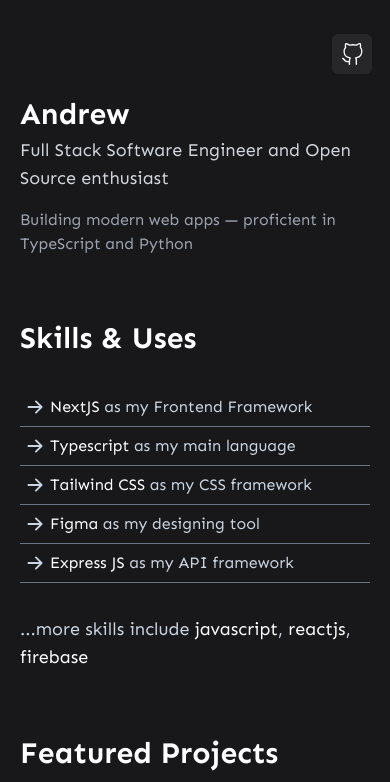
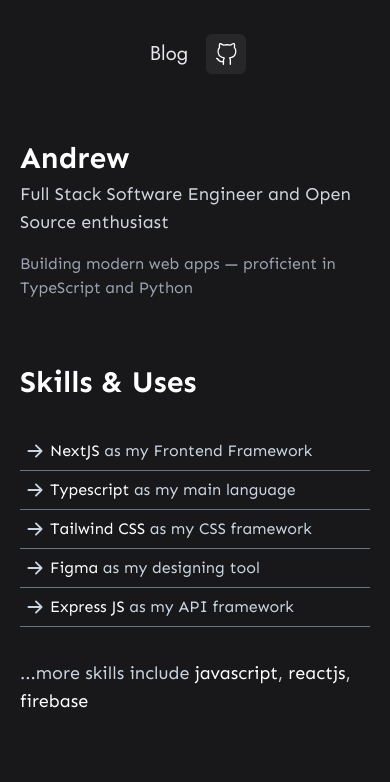
Before and after one commit to ajhenry/website, a Next.js app: page / in a window 390 px wide. Shown: the top 782 px of the page. Built offline with nearby package versions, Linux system fonts and the light colour scheme.

Commit message:
feat: Add card img and blog link

```diff
--- a/components/Sections/Contact.section.tsx
+++ b/components/Sections/Contact.section.tsx
@@ -13,7 +13,7 @@
         <Icon icon={<AiOutlineGithub />} url="https://github.com/ajhenry" />
 
 
-        <Icon icon={<MdEmail />} url="mailto:andrew@andrewh.xyz" />
+        <Icon icon={<MdEmail />} url="mailto:andrew@ajhenry.dev" />
       </div>
     </div>
   );
--- a/components/Sections/Header.section.tsx
+++ b/components/Sections/Header.section.tsx
@@ -2,8 +2,6 @@
 import { FC } from "react";
 import type { linkProps } from "../../@types/prop.types";
 import { VscGithubAlt } from "../Misc/Icons.collection";
-
-
 
 const TextLink: FC<linkProps> = ({ text, url }) => {
   return (
@@ -17,10 +15,9 @@
 };
 
 const Header: FC = () => {
-
   return (
     <header
-      className={`sm:flex sm:flex-row sm:items-center sm:justify-between py-8 font-jost`}
+      className={`py-8 font-jost sm:flex sm:flex-row sm:items-center sm:justify-between`}
     >
       <p className="hidden sm:flex sm:flex-row sm:gap-x-4">
         <TextLink text="Home" url="#" />
@@ -29,9 +26,11 @@
         <TextLink text="Contact" url="#contact" />
       </p>
 
+      <div className="flex items-center justify-center sm:gap-x-4">
+        <TextLink text="Blog" url="https://blog.ajhenry.dev" />
         <Link href="https://github.com/ajhenry" passHref>
           <a
-          className="float-right p-2 mr-2 text-2xl text-white border-2 rounded-lg sm:mr-0 sm:float-none border-zinc-900 bg-zinc-800 hover:border-white"
+            className="float-right p-2 mr-2 text-2xl text-white border-2 rounded-lg border-zinc-900 bg-zinc-800 hover:border-white sm:float-none sm:mr-0"
             target="_blank"
             rel="noopener noreferrer"
             aria-label="github-repo"
@@ -39,6 +38,7 @@
             <VscGithubAlt />
           </a>
         </Link>
+      </div >
     </header>
   );
 };
--- a/pages/_app.tsx
+++ b/pages/_app.tsx
@@ -23,20 +23,20 @@
                 `}
       </Script>
       <NextSeo
-        title="Andrew | Full Stack Dev"
-        titleTemplate="Andrew | Full Stack Dev"
-        defaultTitle="Andrew | Full Stack Dev"
+        title="Andrew — Full Stack Dev"
+        titleTemplate="Andrew — Full Stack Dev"
+        defaultTitle="Andrew — Full Stack Dev"
         description="Hey! I'm Andrew, A Full Stack Developer!"
         openGraph={{
-          url: "https://www.andrewh.xyz/",
-          title: "Andrew | Full Stack Developer",
+          url: "https://www.ajhenry.dev/",
+          title: "Andrew — Full Stack Developer",
           description: "Hey! I'm Andrew, A Full Stack Developer!",
           images: [
             {
               url: "https://res.cloudinary.com/ddum5vpp3/image/upload/v1643532760/og-image_dwcwhp.png",
               width: 800,
               height: 420,
-              alt: "Andrew | Full Stack Developer",
+              alt: "Andrew — Full Stack Developer",
             },
           ],
         }}
```
Also changed, not shown: public/assests/card.png (added), 1 other file (tests, documents, lock files or other folders). Lines whose indentation alone changed are shown as unchanged.
